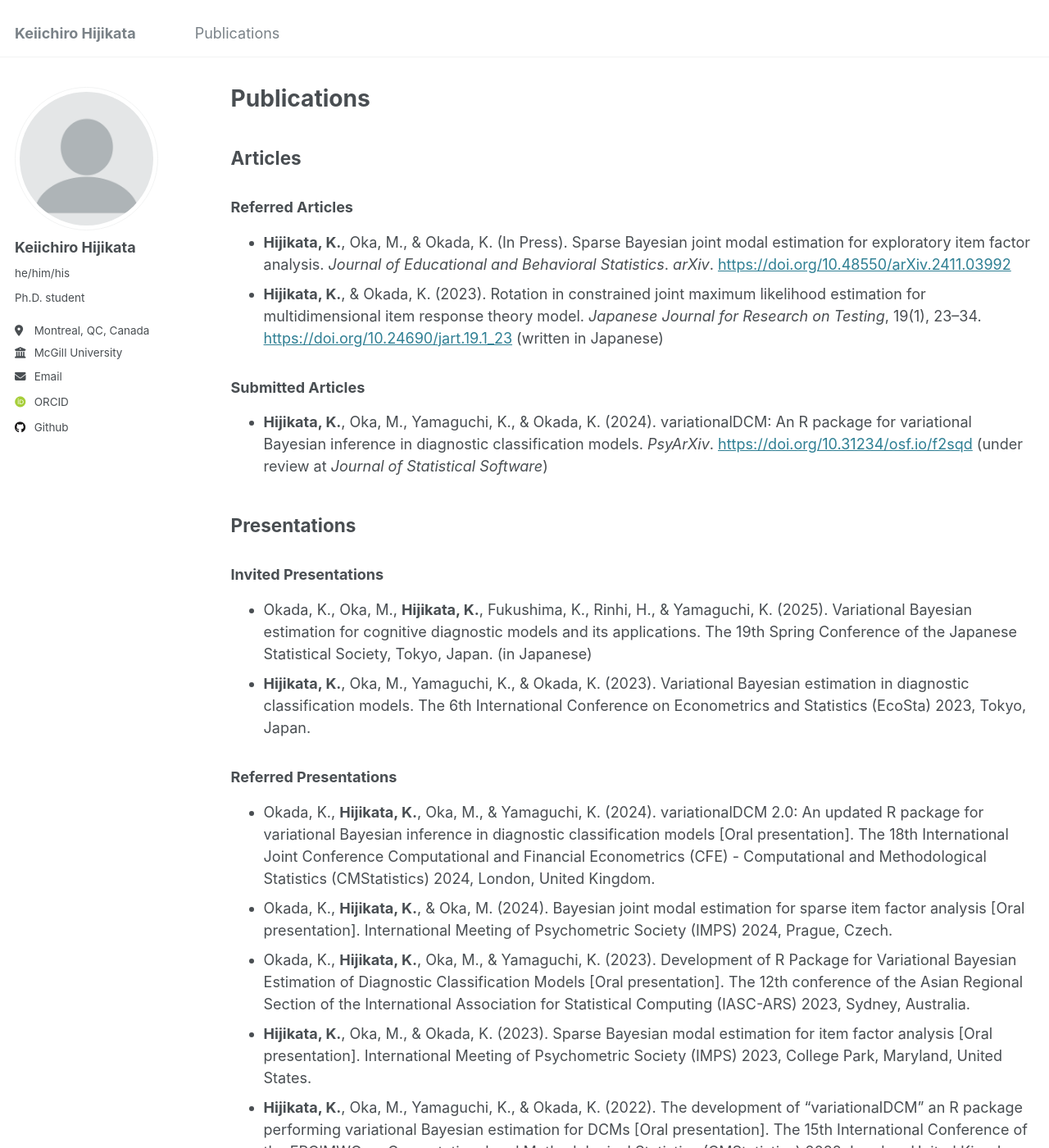
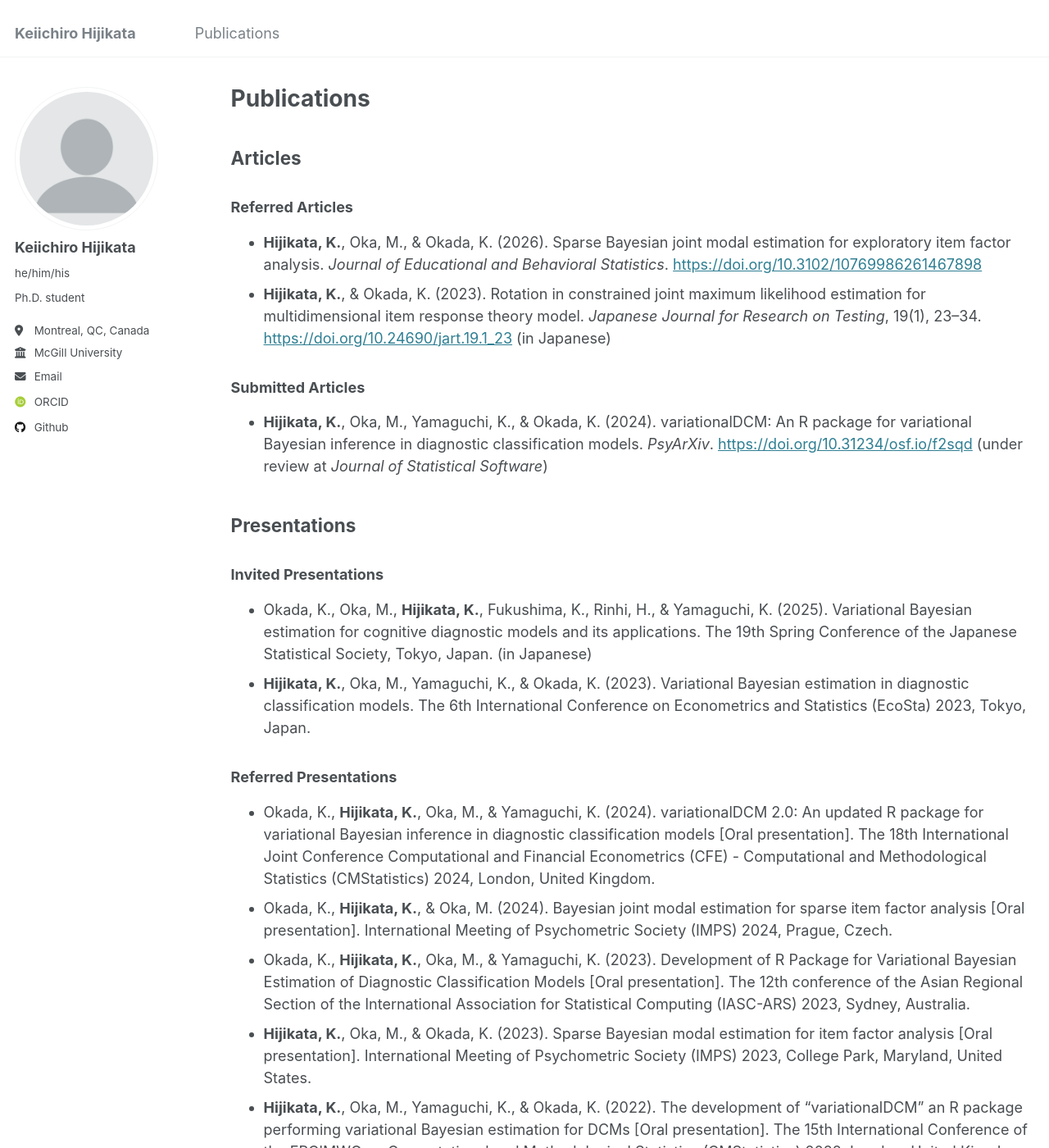
Before and after one commit to khijikata/khijikata.github.io, a Jekyll site: the page built from _pages/publications.md, in a window 1280 px wide and 1400 px high. Shown: the whole window at 82% size. Built offline with Jekyll 4.4.1, drawn with Linux system fonts in a browser that asks for light colours; some web fonts are replaced; some of the changed text lies outside the part shown.

Commit message:
Update publications.md

```diff
--- a/_pages/publications.md
+++ b/_pages/publications.md
@@ -10,8 +10,8 @@ author_profile: true
 ## Articles
 
 ### Referred Articles
-- **Hijikata, K.**, Oka, M., & Okada, K. (In Press). Sparse Bayesian joint modal estimation for exploratory item factor analysis. *Journal of Educational and Behavioral Statistics*. *arXiv*. [https://doi.org/10.48550/arXiv.2411.03992](https://doi.org/10.48550/arXiv.2411.03992)
-- **Hijikata, K.**, & Okada, K. (2023). Rotation in constrained joint maximum likelihood estimation for multidimensional item response theory model. *Japanese Journal for Research on Testing*, 19(1), 23–34. [https://doi.org/10.24690/jart.19.1_23](https://doi.org/10.24690/jart.19.1_23) (written in Japanese)
+- **Hijikata, K.**, Oka, M., & Okada, K. (2026). Sparse Bayesian joint modal estimation for exploratory item factor analysis. *Journal of Educational and Behavioral Statistics*. [https://doi.org/10.3102/10769986261467898](https://doi.org/10.3102/10769986261467898)
+- **Hijikata, K.**, & Okada, K. (2023). Rotation in constrained joint maximum likelihood estimation for multidimensional item response theory model. *Japanese Journal for Research on Testing*, 19(1), 23–34. [https://doi.org/10.24690/jart.19.1_23](https://doi.org/10.24690/jart.19.1_23) (in Japanese)
 
 ### Submitted Articles
 - **Hijikata, K.**, Oka, M., Yamaguchi, K., & Okada, K. (2024). variationalDCM: An R package for variational Bayesian inference in diagnostic classification models. *PsyArXiv*. [https://doi.org/10.31234/osf.io/f2sqd](https://doi.org/10.31234/osf.io/f2sqd) (under review at *Journal of Statistical Software*)
@@ -33,5 +33,5 @@ author_profile: true
 
 ### variationalDCM
 An R package that performs variational Bayesian inference for diagnostic classification models
-- CRAN version: [https://cran.r-project.org/package=variationalDCM](https://cran.r-project.org/package=variationalDCM])
+- CRAN version: [https://CRAN.R-project.org/package=variationalDCM](https://CRAN.R-project.org/package=variationalDCM])
 - Development version: [https://github.com/khijikata/variationalDCM](https://github.com/khijikata/variationalDCM)
```
